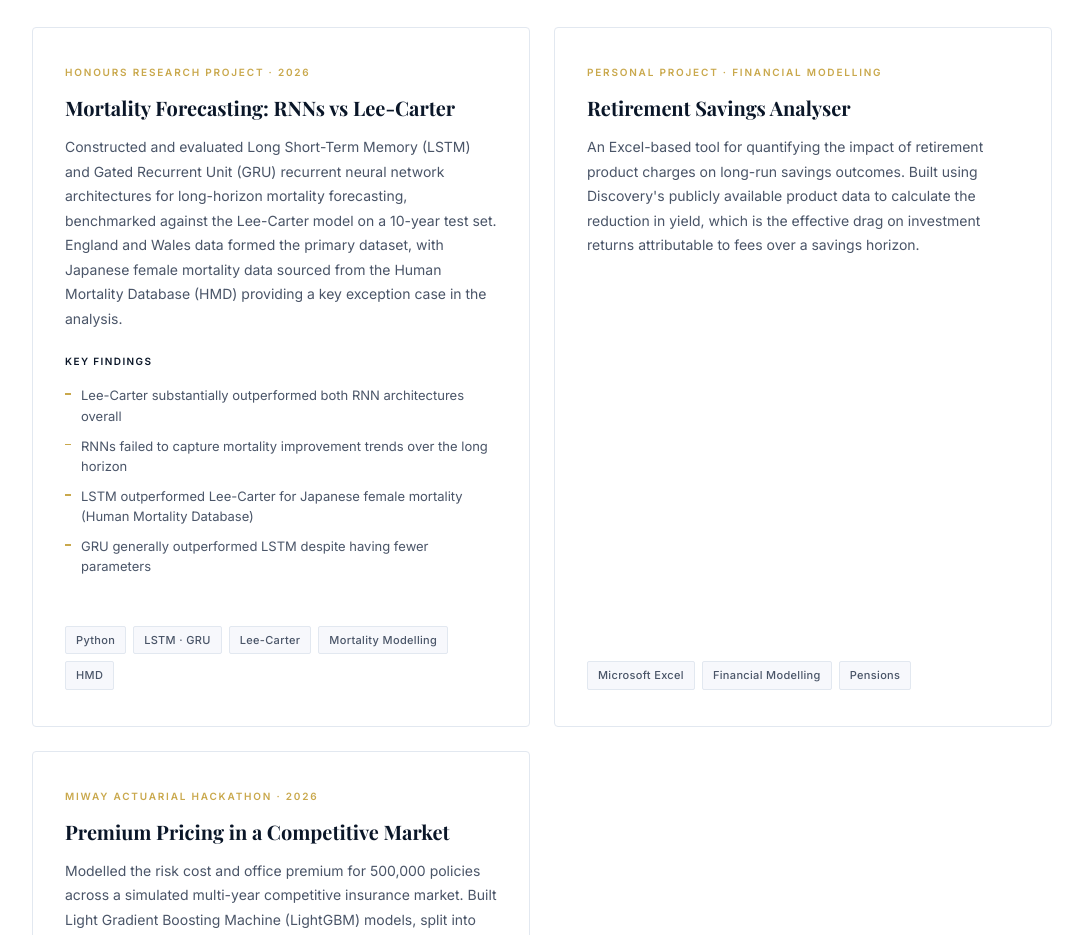
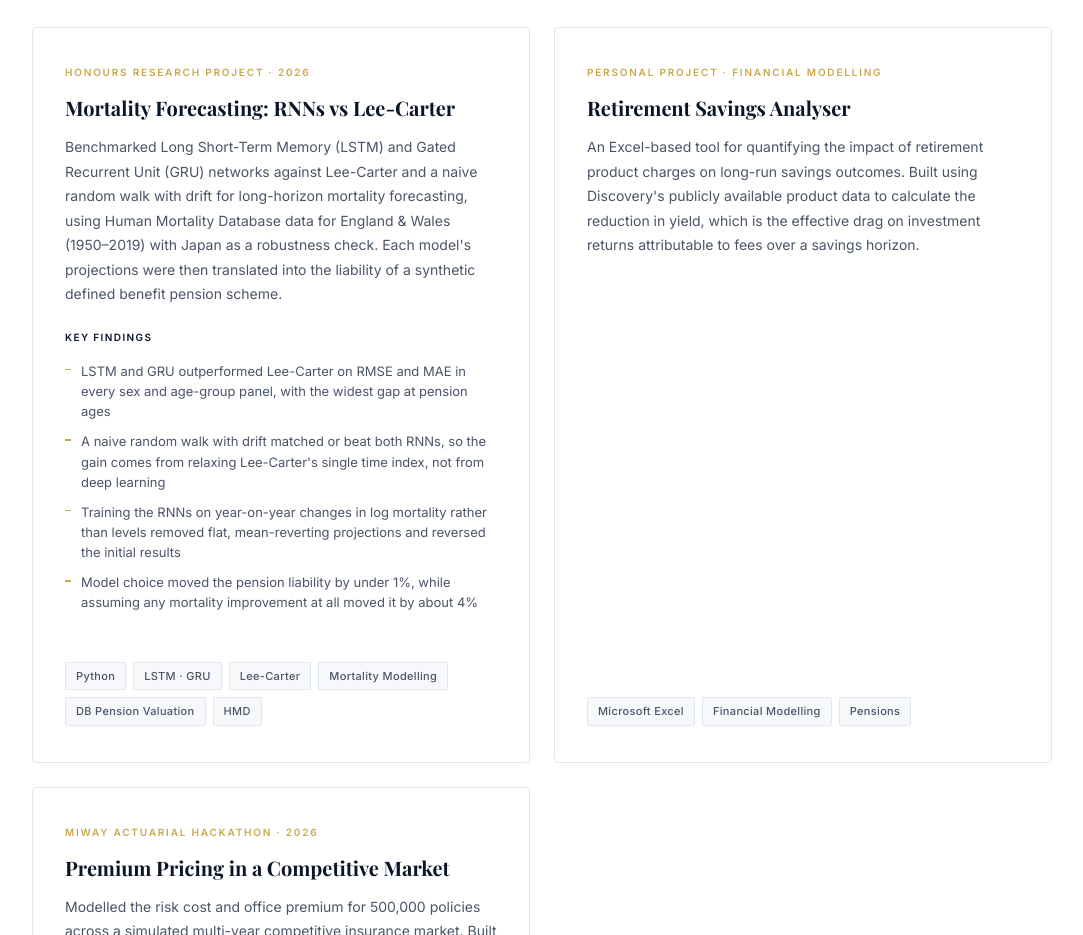
Before and after one commit to JolanTG/jolantg.github.io, a plain HTML site: page index.html in a window 1280 px wide. Shown: the part 2520-3455 px from the top of the page, without its empty margins (98-1181 px from the left). Drawn offline with nearby package versions, Linux system fonts and the light colour scheme.

Commit message:
Revise Mortality Forecasting project description
Updated project details for Mortality Forecasting, including benchmarking methods and key findings.

```diff
--- a/index.html
+++ b/index.html
@@ -701,20 +701,21 @@
   <span class="project-type">Honours Research Project &middot; 2026</span>
   <h3 class="project-title">Mortality Forecasting: RNNs vs Lee-Carter</h3>
   <p class="project-desc">
-            Constructed and evaluated Long Short-Term Memory (LSTM) and Gated Recurrent Unit (GRU) recurrent neural network architectures for long-horizon mortality forecasting, benchmarked against the Lee-Carter model on a 10-year test set. England and Wales data formed the primary dataset, with Japanese female mortality data sourced from the Human Mortality Database (HMD) providing a key exception case in the analysis.
+    Benchmarked Long Short-Term Memory (LSTM) and Gated Recurrent Unit (GRU) networks against Lee-Carter and a naive random walk with drift for long-horizon mortality forecasting, using Human Mortality Database data for England &amp; Wales (1950&ndash;2019) with Japan as a robustness check. Each model's projections were then translated into the liability of a synthetic defined benefit pension scheme.
   </p>
   <span class="findings-label">Key Findings</span>
   <ul class="findings-list">
-            <li>Lee-Carter substantially outperformed both RNN architectures overall</li>
-            <li>RNNs failed to capture mortality improvement trends over the long horizon</li>
-            <li>LSTM outperformed Lee-Carter for Japanese female mortality (Human Mortality Database)</li>
-            <li>GRU generally outperformed LSTM despite having fewer parameters</li>
+    <li>LSTM and GRU outperformed Lee-Carter on RMSE and MAE in every sex and age-group panel, with the widest gap at pension ages</li>
+    <li>A naive random walk with drift matched or beat both RNNs, so the gain comes from relaxing Lee-Carter's single time index, not from deep learning</li>
+    <li>Training the RNNs on year-on-year changes in log mortality rather than levels removed flat, mean-reverting projections and reversed the initial results</li>
+    <li>Model choice moved the pension liability by under 1%, while assuming any mortality improvement at all moved it by about 4%</li>
   </ul>
   <div class="project-tags">
     <span class="tag">Python</span>
     <span class="tag">LSTM &middot; GRU</span>
     <span class="tag">Lee-Carter</span>
     <span class="tag">Mortality Modelling</span>
+    <span class="tag">DB Pension Valuation</span>
     <span class="tag">HMD</span>
   </div>
 </div>
```
Lines whose indentation alone changed are shown as unchanged.
